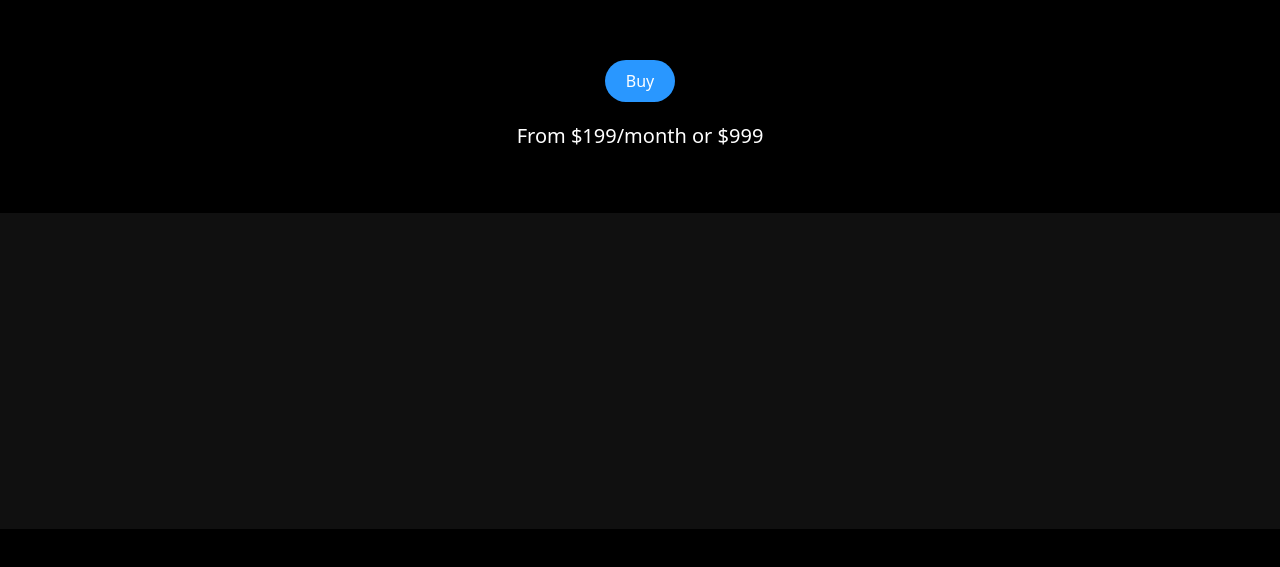
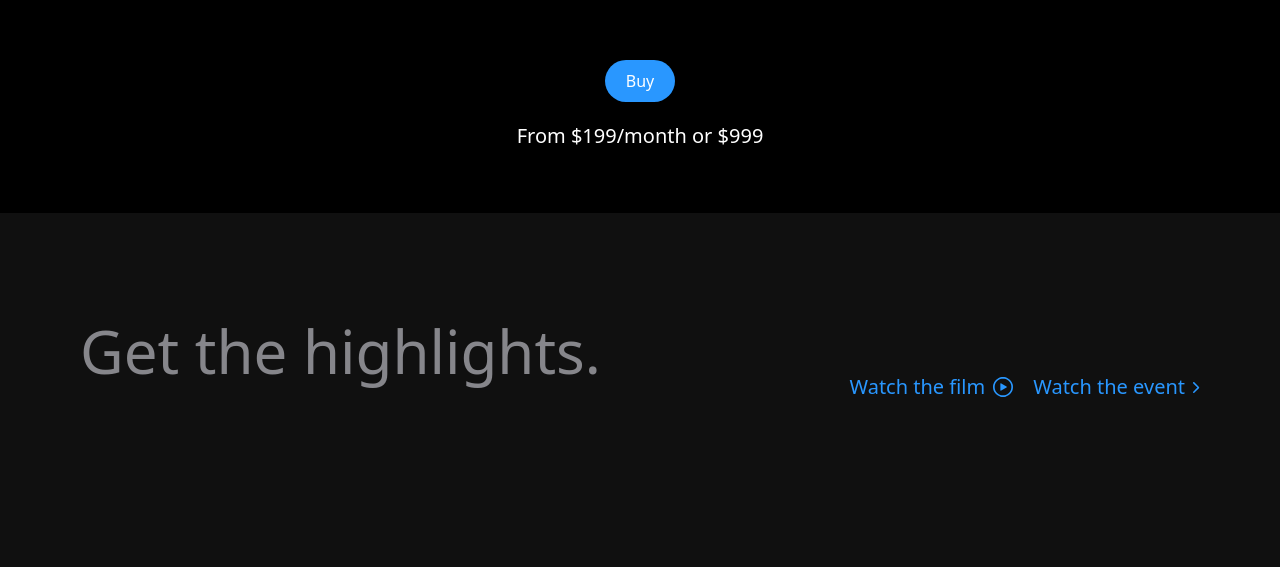
Before and after one commit to AnshuSarkarANX/Iphone_website, a React (Vite) app: page / in a window 1280 px wide. Shown: the part 627-1194 px from the top of the page. Before the commit the page ends 1156 px from the top, so only its background shows below. Built offline with nearby package versions, Linux system fonts and the light colour scheme.

Commit message:
Highlights top updated

```diff
--- a/src/components/Highlights.jsx
+++ b/src/components/Highlights.jsx
@@ -1,17 +1,36 @@
-import { useGSAP } from "@gsap/react"
-import { gsap } from "gsap"
+import { useGSAP } from "@gsap/react";
+import { gsap } from "gsap";
+import { rightImg, watchImg } from "../utils";
 
 const Highlights = () => {
-  useGSAP(()=>{
-    gsap.to
-  },[])
+  useGSAP(() => {
+    gsap.to("#title", { y: -20, opacity: 1, delay: 1.5 });
+    gsap.to(".link", { opacity: 1, y: 0, delay: 1.5,duration:1,stagger:0.25 });
+  }, []);
   return (
+    <section
+      id="highlights"
+      className="w-screen overflow-hidden h-full common-padding bg-zinc"
+    >
+      <div className="screen-max-width">
+        <div className="mb-12 w-full  md:flex items-end  justify-between">
+          <h1 id="title" className="section-heading">
+            Get the highlights.
+          </h1>
+          <div className="flex flex-wrap items-end gap-5">
+            <p className="link">
+              Watch the film
+              <img src={watchImg} alt="watch" className="ml-2" />
+            </p>
+            <p className="link">
+              Watch the event
+              <img src={rightImg} alt="right" className="ml-2" />
+            </p>
+          </div>
+        </div>
+      </div>
+    </section>
+  );
+};
 
-    <section id="highlights" className="w-screen overflow-hidden h-full common-padding bg-zinc">
-    <div className="screen-max-width">
-    <div>
-    <h1 id="title" className="section-heading"> Get the highlights.</h1></div></div></section>
-  )
-}
-
-export default Highlights
+export default Highlights;
```
